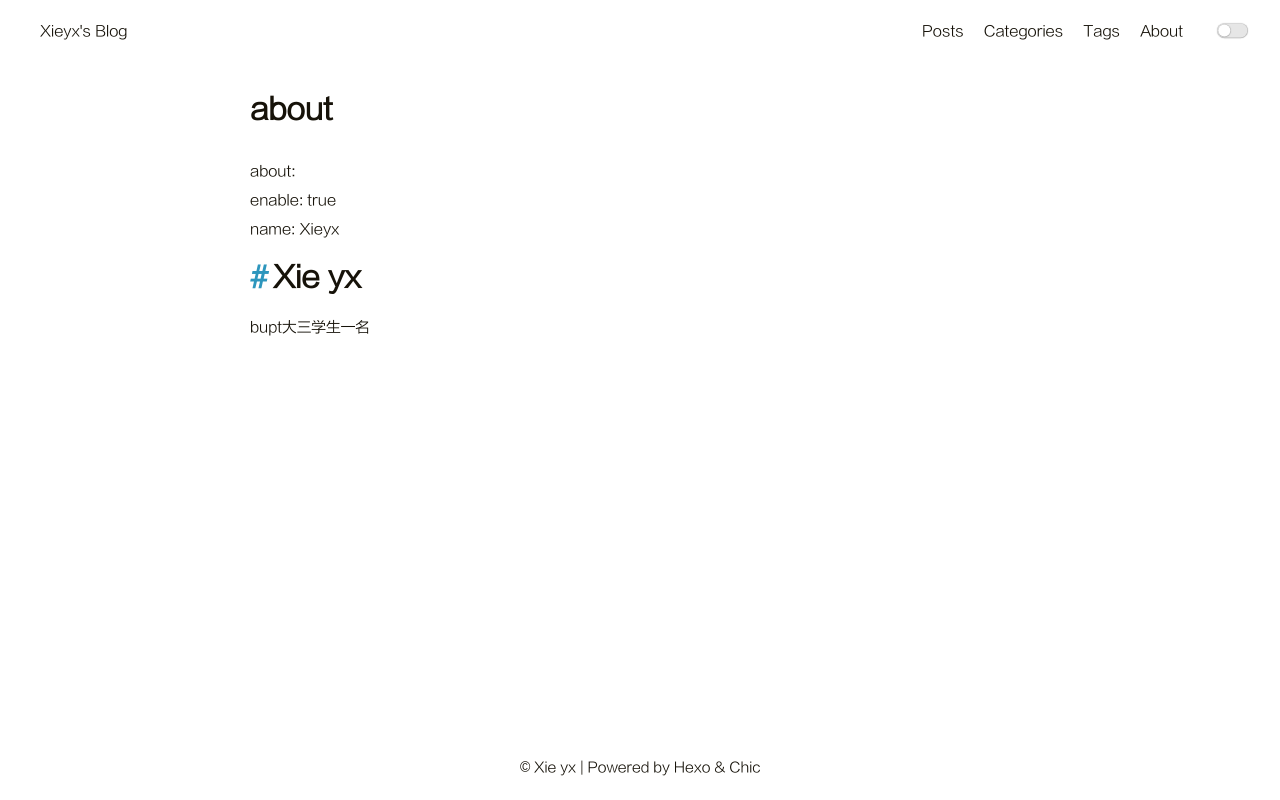
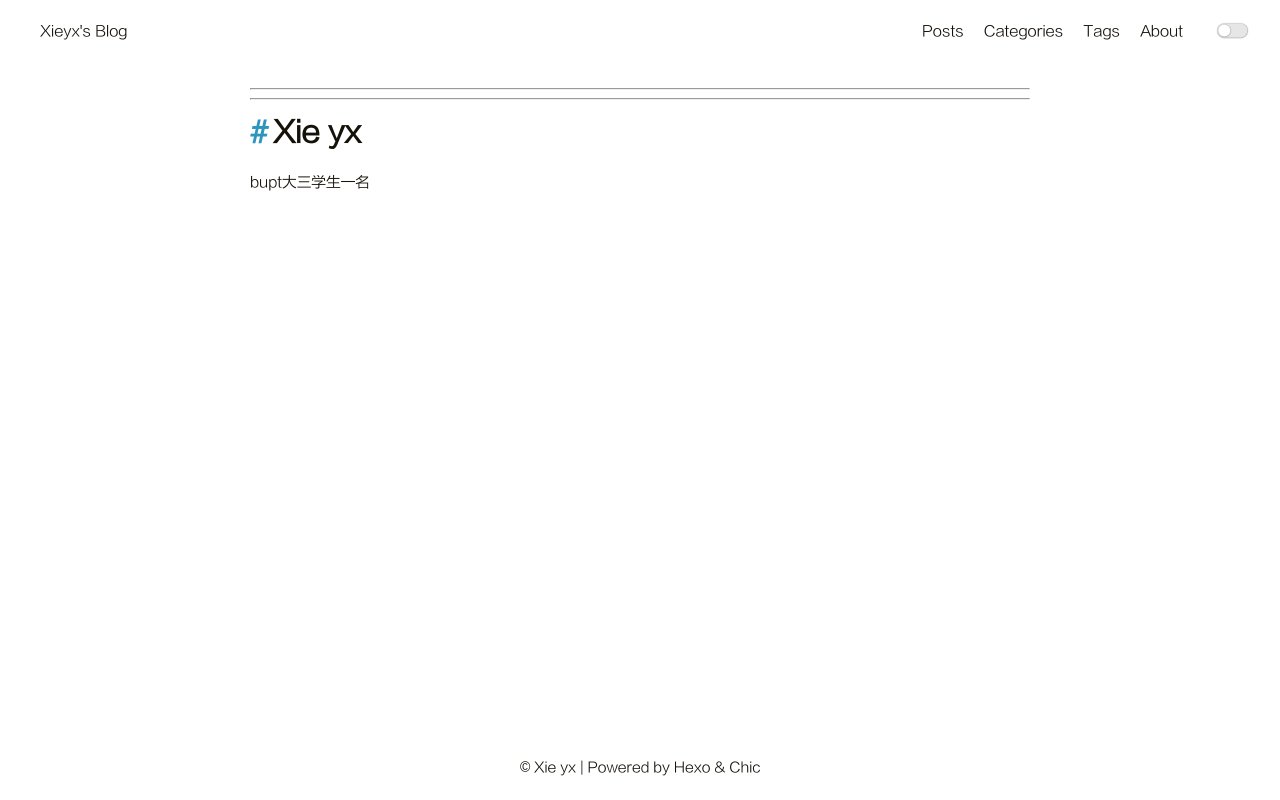
Before and after one commit to Xie-yx/Xie-yx.github.io, a plain HTML site: page about/index.html in a window 1280 px wide. Drawn offline with nearby package versions, Linux system fonts and the light colour scheme.

Commit message:
Site updated: 2025-05-06 23:30:57

```diff
--- a/about/index.html
+++ b/about/index.html
@@ -13,7 +13,7 @@
 
 
 
-<title>about | Hexo</title>
+<title>Hexo</title>
 
 
 
@@ -129,13 +129,12 @@
                 <div class="container">
     <article class="post-wrap page">
 
-        <h2 class="post-title">about</h2>
+        <h2 class="post-title"></h2>
 
         <section class="post-content">
-            <p>about:<br>
-enable: true<br>
-name: Xieyx</p>
-<h1>Xie yx</h1>
+            <hr />
+<hr />
+<h1 id="xie-yx">Xie yx</h1>
 <p>bupt大三学生一名</p>
 
         </section>
```
